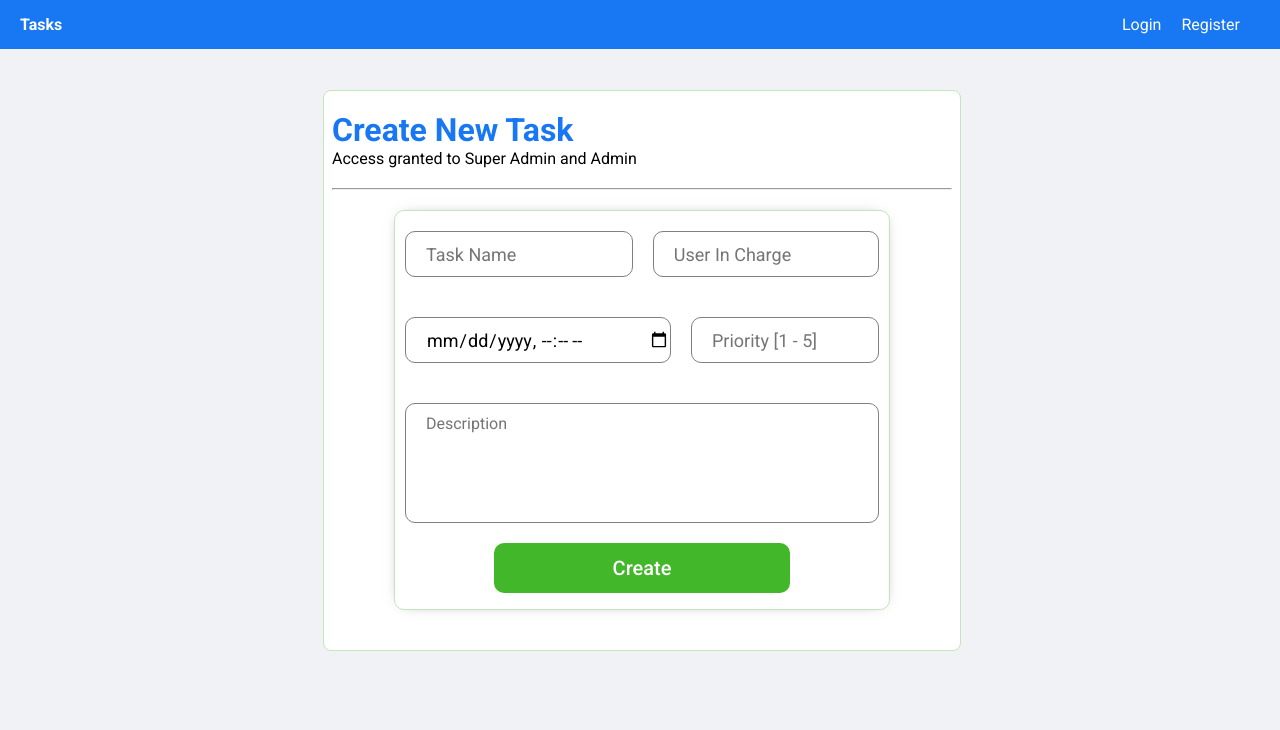
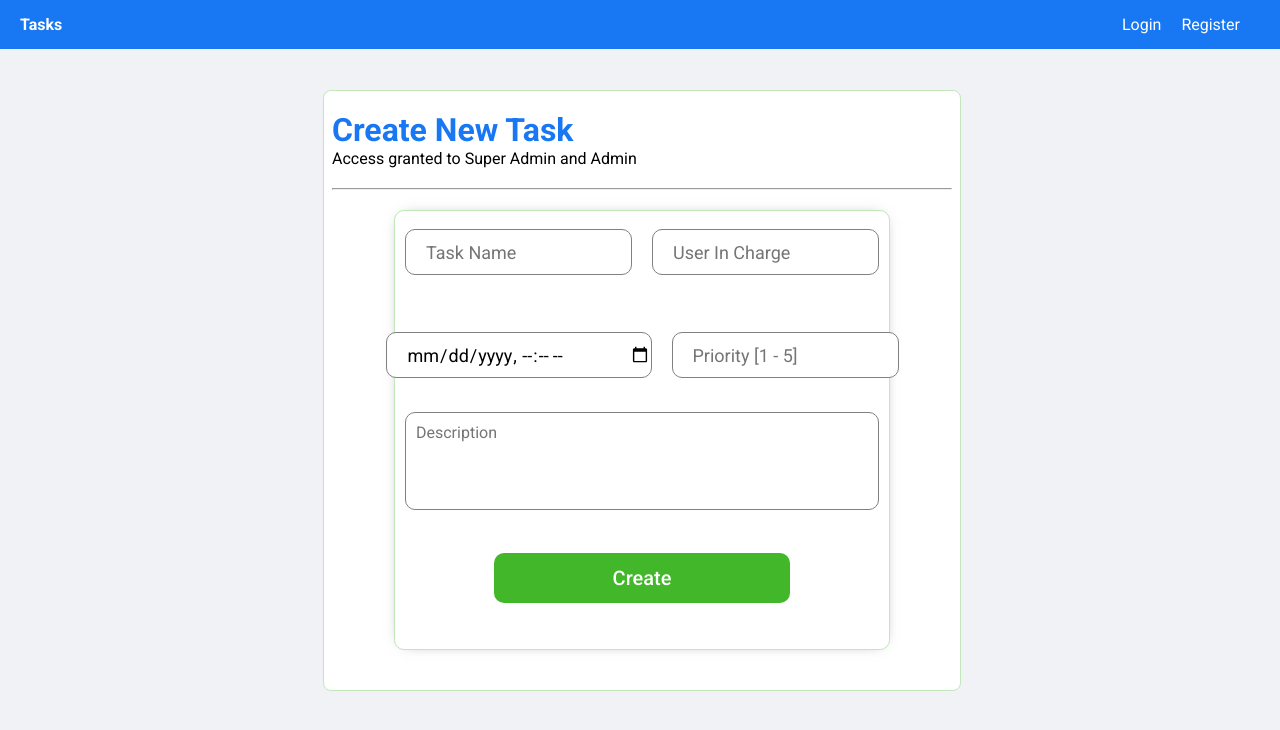
Before and after one commit to ddancho/react-laravel-roles-permissions, a React (Create React App) app in the folder client/: page /tasks/create in a window 1280 px wide. Shown: the top 730 px of the page. Built offline with nearby package versions, Linux system fonts and the light colour scheme; no server answers.

Commit message:
refactoring create task

```diff
--- a/client/src/components/styles/SearchSuggestions.styled.jsx
+++ b/client/src/components/styles/SearchSuggestions.styled.jsx
@@ -5,18 +5,17 @@ export const SearchWrapper = styled.div`
   display: flex;
   flex-direction: column;
   align-items: center;
-  width: 105%;
-  margin-left: 10px;
-  margin-right: 10px;
+  padding-right: 10px;
 `;
 
 export const SearchInput = styled(Input)`
   position: relative;
+  width: 100%;
 `;
 
 export const Dropdown = styled.div`
   position: absolute;
-  top: 276px;
+  top: 278px;
   width: 270px;
   background: white;
   border-radius: 10px;
--- a/client/src/pages/CreateTask.jsx
+++ b/client/src/pages/CreateTask.jsx
@@ -1,20 +1,47 @@
-import { Container, Wrapper, Task, Form, InputAction, Input, TextArea } from "./styles/CreateTask.styled";
-import { ButtonAction, Button } from "../components/styles/Button.styled";
-import { SearchWrapper, SearchInput } from "../components/styles/SearchSuggestions.styled";
+import {
+  Container,
+  Wrapper,
+  Task,
+  Form,
+  InputAction,
+  Input,
+  InputWrapper,
+  TextArea,
+  ErrMsg,
+  SuccessMsg,
+} from "./styles/CreateTask.styled";
+import { Button } from "../components/styles/Button.styled";
+import { SearchInput } from "../components/styles/SearchSuggestions.styled";
 import SearchSuggestions from "../components/SearchSuggestions";
 import { useEffect, useMemo, useState, useRef } from "react";
+import { useHistory } from "react-router-dom";
 import api from "../helpers/api";
 import debounce from "lodash/debounce";
 
 export default function CreateTask() {
   const [users, setUsers] = useState([]);
   const [userId, setUserId] = useState(null);
+  const [errors, setErrors] = useState(null);
+  const [success, setSuccess] = useState(null);
 
   const taskNameRef = useRef();
   const userNameRef = useRef();
   const dateTimeRef = useRef();
   const priorityRef = useRef();
   const descRef = useRef();
+
+  const history = useHistory();
+
+  useEffect(() => {
+    api()
+      .get("/api/tasks/isAuthorized/toStore")
+      .then((res) => {})
+      .catch((err) => {
+        if (err.response.status === 401 || err.response.status === 403) {
+          history.push("/");
+        }
+      });
+  }, [history]);
 
   const searchHandler = (e) => {
     if (e.target.value) {
@@ -50,7 +77,6 @@ export default function CreateTask() {
 
   const handleSubmit = (e) => {
     e.preventDefault();
-    console.log("date time :", dateTimeRef.current.value);
 
     const task = {
       name: taskNameRef.current.value,
@@ -63,10 +89,12 @@ export default function CreateTask() {
     api()
       .post("/api/tasks/create", task)
       .then((res) => {
-        console.log(res.data);
+        setErrors(null);
+        setSuccess("Task successfully created !");
       })
       .catch((err) => {
-        console.log(err);
+        setErrors(err.response.data.errors);
+        setSuccess(null);
       });
   };
 
@@ -79,30 +107,67 @@ export default function CreateTask() {
           <hr />
           <Form autoComplete='off' onSubmit={handleSubmit}>
             <InputAction>
-              <Input type='text' placeholder='Task Name' ref={taskNameRef} required />
-              <SearchWrapper>
+              <InputWrapper>
+                <Input type='text' placeholder='Task Name' ref={taskNameRef} />
+                <span>
+                  {errors?.name ? <ErrMsg show={errors.name.length > 0}>{errors.name[0]}</ErrMsg> : 0}
+                </span>
+              </InputWrapper>
+              <InputWrapper>
                 <SearchInput
                   type='text'
                   placeholder='User In Charge'
                   ref={userNameRef}
                   onChange={debouncedSearchHandler}
-                  required
                 />
                 {users.length > 0 && (
                   <SearchSuggestions users={users} onClickSuggestion={handleClickSuggestion} />
                 )}
-              </SearchWrapper>
+                <span>
+                  {errors?.userId ? <ErrMsg show={errors.userId.length > 0}>{errors.userId[0]}</ErrMsg> : 0}
+                </span>
+              </InputWrapper>
             </InputAction>
             <InputAction>
-              <Input type='datetime-local' ref={dateTimeRef} required />
-              <Input type='text' placeholder='Priority [1 - 5]' ref={priorityRef} required />
+              <InputWrapper>
+                <Input type='datetime-local' ref={dateTimeRef} />
+                <span>
+                  {errors?.dueDate ? (
+                    <ErrMsg show={errors.dueDate.length > 0}>{errors.dueDate[0]}</ErrMsg>
+                  ) : (
+                    0
+                  )}
+                </span>
+              </InputWrapper>
+              <InputWrapper>
+                <Input type='text' placeholder='Priority [1 - 5]' ref={priorityRef} />
+                <span>
+                  {errors?.priority ? (
+                    <ErrMsg show={errors.priority.length > 0}>{errors.priority[0]}</ErrMsg>
+                  ) : (
+                    0
+                  )}
+                </span>
+              </InputWrapper>
             </InputAction>
             <InputAction>
-              <TextArea placeholder='Description' ref={descRef}></TextArea>
+              <InputWrapper>
+                <TextArea placeholder='Description' ref={descRef} rows={4}></TextArea>
+                <span>
+                  {errors?.description ? (
+                    <ErrMsg show={errors.description.length > 0}>{errors.description[0]}</ErrMsg>
+                  ) : (
+                    0
+                  )}
+                </span>
+              </InputWrapper>
             </InputAction>
-            <ButtonAction>
+            <InputAction>
               <Button type='submit'>Create</Button>
-            </ButtonAction>
+            </InputAction>
+            <InputWrapper>
+              <span>{success ? <SuccessMsg show={success !== null}>{success}</SuccessMsg> : 0}</span>
+            </InputWrapper>
           </Form>
         </Task>
       </Wrapper>
--- a/client/src/pages/styles/CreateTask.styled.jsx
+++ b/client/src/pages/styles/CreateTask.styled.jsx
@@ -33,7 +33,7 @@ export const Form = styled.form`
   display: flex;
   flex-direction: column;
   width: 80%;
-  height: 400px;
+  height: 440px;
   background-color: white;
   border-radius: 10px;
   border: 1px solid #c2e7ba;
@@ -43,16 +43,32 @@ export const Form = styled.form`
 
 export const InputAction = styled.div`
   display: flex;
+  align-items: center;
+  justify-content: center;
+  width: 100%;
+  height: 110px;
+`;
+
+export const InputWrapper = styled.div`
+  display: flex;
+  flex-direction: column;
+  justify-content: center;
+  width: 100%;
+  margin: 0 10px;
+
+  & > span {
+    font-size: 12px;
+    margin-top: 6px;
+    visibility: hidden;
+  }
 `;
 
 export const Input = styled.input`
-  width: 100%;
   height: 46px;
   border-radius: 10px;
   border: 1px solid gray;
   font-size: 18px;
   padding-left: 20px;
-  margin: 20px 10px;
 
   &:focus {
     outline: none;
@@ -60,17 +76,25 @@ export const Input = styled.input`
 `;
 
 export const TextArea = styled.textarea`
-  width: 100%;
-  height: 120px;
-  margin: 20px 10px;
   border-radius: 10px;
   border: 1px solid gray;
   font-size: 16px;
-  padding-top: 10px;
-  padding-left: 20px;
+  padding: 10px 10px;
   resize: none;
 
   &:focus {
     outline: none;
   }
 `;
+
+export const ErrMsg = styled.p`
+  color: red;
+  visibility: ${({ show }) => (show ? "visible" : "hidden")};
+`;
+
+export const SuccessMsg = styled.p`
+  margin-left: 240px;
+  font-size: 12px;
+  color: green;
+  visibility: ${({ show }) => (show ? "visible" : "hidden")};
+`;
```
